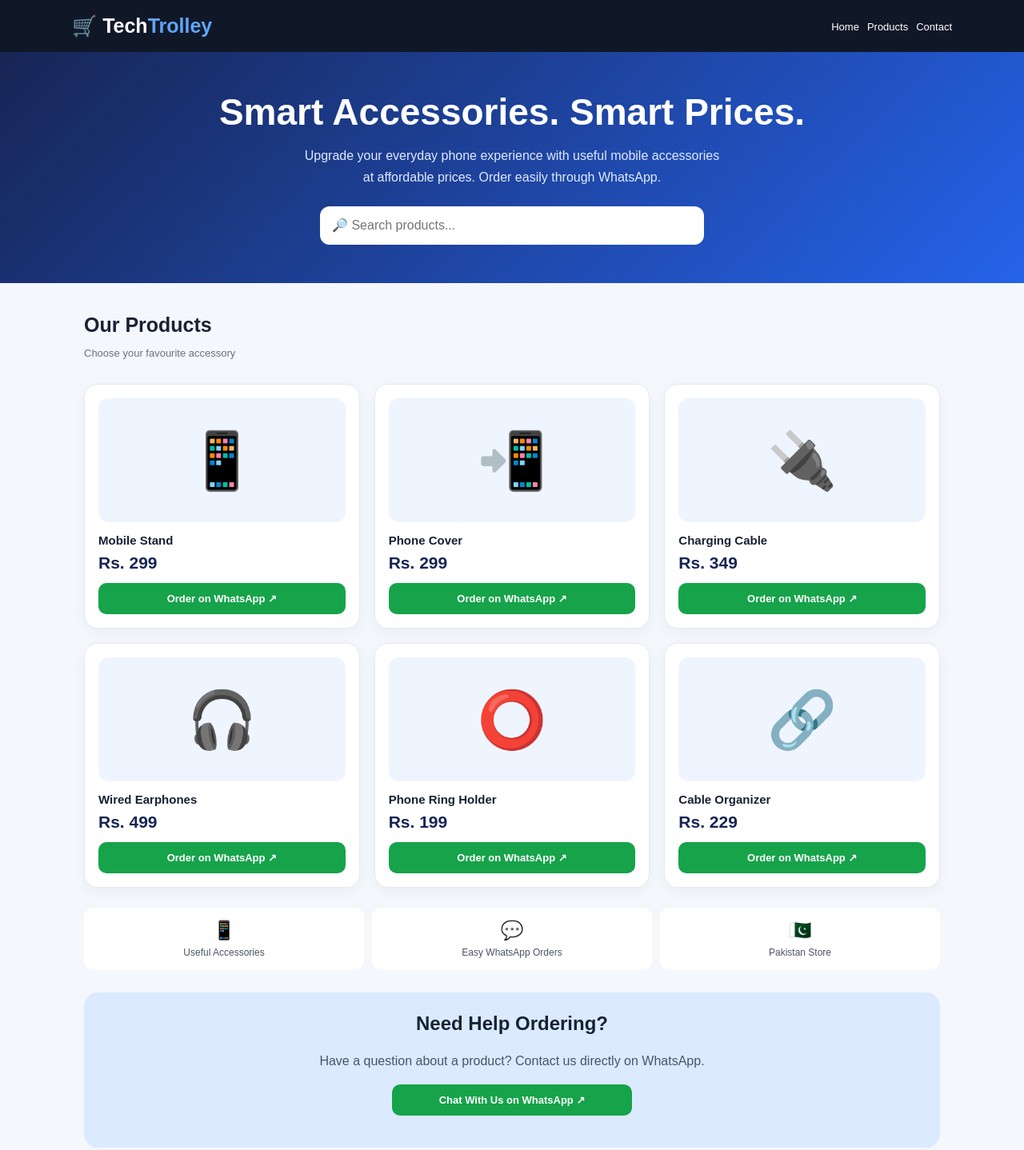
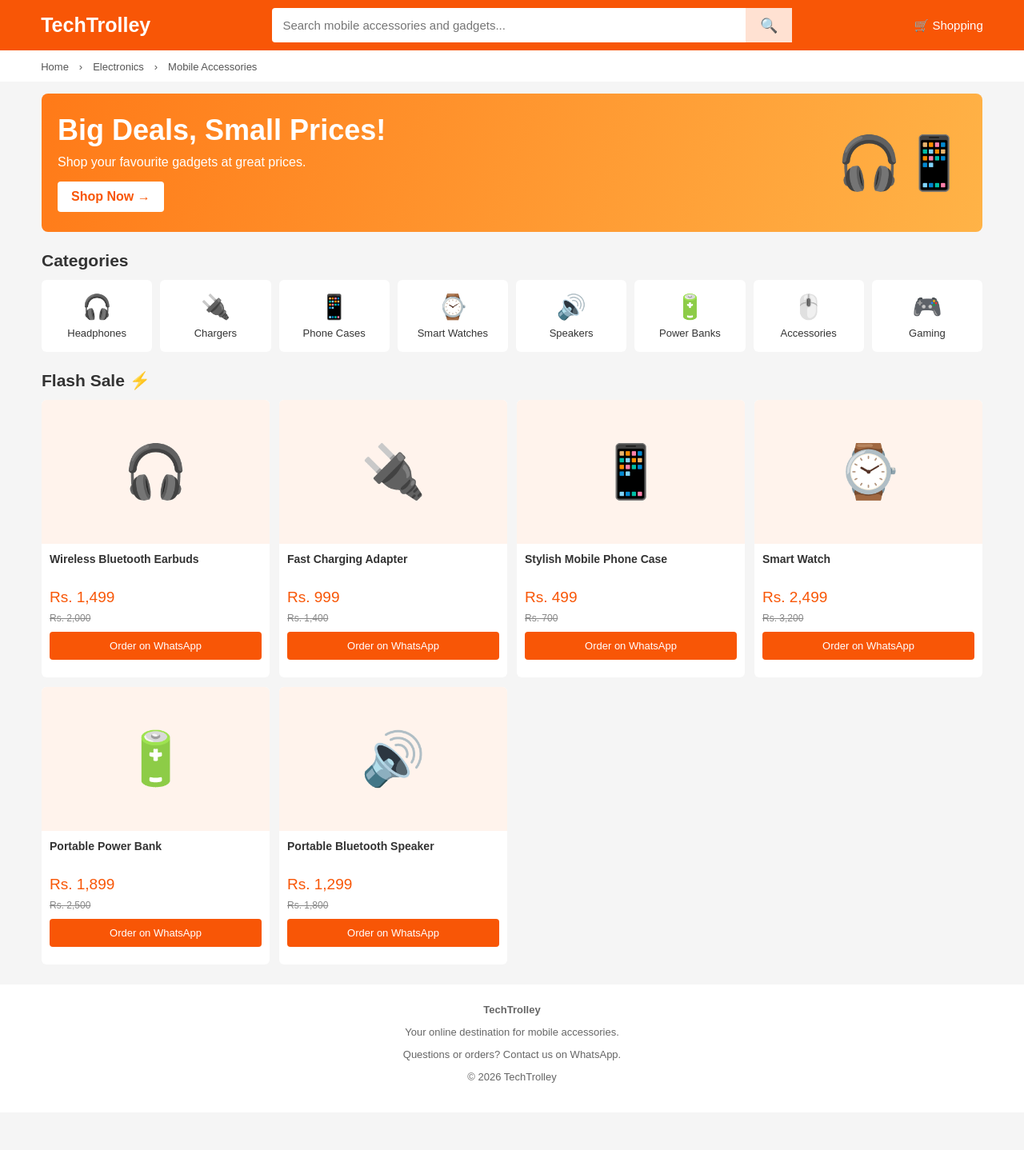
Before and after one commit to mehtabsirohi/JDSANDSONS, a plain HTML site: page index.html in a window 1280 px wide. Shown: the top 1438 px of the page at 80% size. After the commit the page ends 1391 px from the top, so only its background shows below. Drawn offline with Linux system fonts and the light colour scheme.

Commit message:
Update index.html

```diff
--- a/index.html
+++ b/index.html
@@ -4,125 +4,157 @@
 <head>
 <meta charset="UTF-8">
 <meta name="viewport" content="width=device-width, initial-scale=1.0">
-<meta name="theme-color" content="#101828">
-<title>TechTrolley | Smart Accessories</title>
+<title>TechTrolley | Online Shopping</title>
 <style>
 *{box-sizing:border-box}
-:root{--dark:#101828;--blue:#2563eb;--green:#16a34a;--bg:#f4f7fb}
-body{margin:0;font-family:Arial,sans-serif;background:var(--bg);color:#182235}
-header{background:var(--dark);color:white;padding:18px 16px}
-.nav{max-width:1100px;margin:auto;display:flex;align-items:center;justify-content:space-between;gap:10px}
-.logo{font-size:25px;font-weight:800}
-.logo span{color:#60a5fa}
-.nav a{color:white;text-decoration:none;font-size:13px;margin-left:10px}
-.hero{background:linear-gradient(135deg,#172554,#2563eb);color:white;padding:48px 18px;text-align:center}
-.hero h1{font-size:clamp(29px,6vw,46px);margin:0 0 14px}
-.hero p{max-width:520px;margin:auto;line-height:1.7;color:#e1eaff}
-.search{width:100%;max-width:480px;padding:15px;margin-top:23px;border:0;border-radius:12px;font-size:16px}
-.wrap{max-width:1100px;margin:auto;padding:28px 15px}
-.heading{display:flex;justify-content:space-between;align-items:center;margin-bottom:18px}
-.heading h2{margin:0;font-size:25px}
-.heading p{font-size:13px;color:#6b7280}
-.grid{display:grid;grid-template-columns:repeat(2,minmax(0,1fr));gap:13px}
-.card{background:white;border:1px solid #e5eaf2;border-radius:17px;padding:13px;box-shadow:0 5px 18px #1725540c;min-width:0}
-.picture{height:120px;display:flex;align-items:center;justify-content:center;background:#eff5ff;border-radius:13px;font-size:57px}
-.card h3{font-size:15px;margin:14px 0 8px}
-.price{font-size:21px;font-weight:800;margin:0 0 13px;color:#172554}
-.order{display:block;text-align:center;background:var(--green);color:white;padding:12px 5px;border-radius:10px;text-decoration:none;font-weight:700;font-size:13px}
-.order:hover{background:#15803d}
-.info{display:grid;grid-template-columns:repeat(3,1fr);gap:10px;margin-top:25px}
-.info div{background:white;border-radius:12px;padding:15px 5px;text-align:center;font-size:12px;color:#4b5563}
-.info b{display:block;font-size:23px;margin-bottom:7px}
-.contact{margin-top:28px;background:#dbeafe;padding:25px 15px;text-align:center;border-radius:17px}
-.contact h2{margin-top:0}
-.contact p{color:#475569;line-height:1.6}
-.contact .order{max-width:300px;margin:15px auto}
-footer{background:var(--dark);color:#cbd5e1;text-align:center;padding:25px 15px;font-size:13px;line-height:1.8}
-footer strong{color:white}
-.hidden{display:none}
-@media(min-width:650px){.grid{grid-template-columns:repeat(3,minmax(0,1fr));gap:18px}.card{padding:17px}.picture{height:155px;font-size:70px}.wrap{padding-top:38px}}
+body{margin:0;font-family:Arial,sans-serif;background:#f5f5f5;color:#333}
+.top{background:#f85606;color:white;padding:10px 4%;display:flex;align-items:center;justify-content:space-between;gap:12px;flex-wrap:wrap}
+.logo{font-size:25px;font-weight:bold}
+.search{display:flex;flex:1;max-width:650px}
+.search input{width:100%;padding:13px;border:0;border-radius:4px 0 0 4px;font-size:15px}
+.search button{border:0;background:#ffe1d2;padding:0 18px;color:#f85606;font-size:18px}
+.cart{font-size:15px}
+.subnav{background:#fff;padding:10px 4%;font-size:13px;color:#555}
+.container{max-width:1200px;margin:15px auto;padding:0 12px}
+.banner{background:linear-gradient(110deg,#ff7a18,#ffb347);color:white;border-radius:8px;padding:25px 20px;display:flex;justify-content:space-between;align-items:center;gap:12px}
+.banner h1{margin:0 0 10px;font-size:27px}
+.banner p{margin:0 0 15px}
+.banner a{display:inline-block;background:white;color:#f85606;padding:10px 17px;border-radius:4px;text-decoration:none;font-weight:bold}
+.banner .emoji{font-size:65px}
+.section-title{font-size:21px;font-weight:bold;margin:24px 0 12px}
+.categories{display:grid;grid-template-columns:repeat(4,1fr);gap:10px}
+.category{background:white;padding:16px 5px;text-align:center;border-radius:6px;font-size:13px}
+.category span{display:block;font-size:30px;margin-bottom:8px}
+.products{display:grid;grid-template-columns:repeat(2,minmax(0,1fr));gap:12px}
+.product{background:white;border-radius:6px;overflow:hidden;padding-bottom:12px}
+.pic{height:135px;display:flex;align-items:center;justify-content:center;background:#fff3ec;font-size:65px}
+.info{padding:10px}
+.info h3{font-size:14px;line-height:1.4;height:38px;margin:0 0 8px}
+.price{color:#f85606;font-size:19px;margin:8px 0}
+.old{font-size:12px;color:#888;text-decoration:line-through}
+.order{display:block;text-align:center;background:#f85606;color:white;text-decoration:none;padding:10px 5px;border-radius:4px;font-size:13px;margin-top:10px}
+footer{text-align:center;background:#fff;padding:24px 12px;margin-top:25px;font-size:13px;color:#666}
+@media(min-width:700px){.products{grid-template-columns:repeat(4,minmax(0,1fr))}.categories{grid-template-columns:repeat(8,1fr)}.pic{height:180px}.banner h1{font-size:36px}}
 </style>
 </head>
 <body>
-<header>
- <div class="nav">
-  <div class="logo">🛒 Tech<span>Trolley</span></div>
-  <nav><a href="#home">Home</a><a href="#products">Products</a><a href="#contact">Contact</a></nav>
- </div>
+
+<header class="top">
+  <div class="logo">TechTrolley</div>
+  <form class="search" onsubmit="return searchProducts()">
+    <input id="searchBox" type="search" placeholder="Search mobile accessories and gadgets...">
+    <button type="submit">🔍</button>
+  </form>
+  <div class="cart">🛒 Shopping</div>
 </header>
 
-<section class="hero" id="home">
- <h1>Smart Accessories. Smart Prices.</h1>
- <p>Upgrade your everyday phone experience with useful mobile accessories at affordable prices. Order easily through WhatsApp.</p>
- <input class="search" id="search" type="search" placeholder="🔎 Search products..." aria-label="Search products">
-</section>
+<div class="subnav">Home　›　Electronics　›　Mobile Accessories</div>
 
-<main class="wrap">
- <div class="heading" id="products">
-  <div><h2>Our Products</h2><p>Choose your favourite accessory</p></div>
- </div>
+<main class="container">
+  <section class="banner">
+    <div>
+      <h1>Big Deals, Small Prices!</h1>
+      <p>Shop your favourite gadgets at great prices.</p>
+      <a href="#products">Shop Now →</a>
+    </div>
+    <div class="emoji">🎧📱</div>
+  </section>
 
- <section class="grid" id="grid">
-  <article class="card" data-name="mobile stand">
-   <div class="picture">📱</div><h3>Mobile Stand</h3>
-   <p class="price">Rs. 299</p>
-   <a class="order" href="https://wa.me/923056828873?text=Assalam%20o%20Alaikum%2C%20I%20want%20to%20order%20Mobile%20Stand%20for%20Rs.%20299." target="_blank" rel="noopener">Order on WhatsApp ↗</a>
-  </article>
-  <article class="card" data-name="phone cover">
-   <div class="picture">📲</div><h3>Phone Cover</h3>
-   <p class="price">Rs. 299</p>
-   <a class="order" href="https://wa.me/923056828873?text=Assalam%20o%20Alaikum%2C%20I%20want%20to%20order%20Phone%20Cover%20for%20Rs.%20299." target="_blank" rel="noopener">Order on WhatsApp ↗</a>
-  </article>
-  <article class="card" data-name="charging cable">
-   <div class="picture">🔌</div><h3>Charging Cable</h3>
-   <p class="price">Rs. 349</p>
-   <a class="order" href="https://wa.me/923056828873?text=Assalam%20o%20Alaikum%2C%20I%20want%20to%20order%20Charging%20Cable%20for%20Rs.%20349." target="_blank" rel="noopener">Order on WhatsApp ↗</a>
-  </article>
-  <article class="card" data-name="wired earphones">
-   <div class="picture">🎧</div><h3>Wired Earphones</h3>
-   <p class="price">Rs. 499</p>
-   <a class="order" href="https://wa.me/923056828873?text=Assalam%20o%20Alaikum%2C%20I%20want%20to%20order%20Wired%20Earphones%20for%20Rs.%20499." target="_blank" rel="noopener">Order on WhatsApp ↗</a>
-  </article>
-  <article class="card" data-name="phone ring holder">
-   <div class="picture">⭕</div><h3>Phone Ring Holder</h3>
-   <p class="price">Rs. 199</p>
-   <a class="order" href="https://wa.me/923056828873?text=Assalam%20o%20Alaikum%2C%20I%20want%20to%20order%20Phone%20Ring%20Holder%20for%20Rs.%20199." target="_blank" rel="noopener">Order on WhatsApp ↗</a>
-  </article>
-  <article class="card" data-name="cable organizer">
-   <div class="picture">🔗</div><h3>Cable Organizer</h3>
-   <p class="price">Rs. 229</p>
-   <a class="order" href="https://wa.me/923056828873?text=Assalam%20o%20Alaikum%2C%20I%20want%20to%20order%20Cable%20Organizer%20for%20Rs.%20229." target="_blank" rel="noopener">Order on WhatsApp ↗</a>
-  </article>
- </section>
+  <div class="section-title">Categories</div>
+  <section class="categories">
+    <div class="category"><span>🎧</span>Headphones</div>
+    <div class="category"><span>🔌</span>Chargers</div>
+    <div class="category"><span>📱</span>Phone Cases</div>
+    <div class="category"><span>⌚</span>Smart Watches</div>
+    <div class="category"><span>🔊</span>Speakers</div>
+    <div class="category"><span>🔋</span>Power Banks</div>
+    <div class="category"><span>🖱️</span>Accessories</div>
+    <div class="category"><span>🎮</span>Gaming</div>
+  </section>
 
- <section class="info">
-  <div><b>📱</b>Useful Accessories</div>
-  <div><b>💬</b>Easy WhatsApp Orders</div>
-  <div><b>🇵🇰</b>Pakistan Store</div>
- </section>
+  <div class="section-title" id="products">Flash Sale ⚡</div>
+  <section class="products" id="productList">
 
- <section class="contact" id="contact">
-  <h2>Need Help Ordering?</h2>
-  <p>Have a question about a product? Contact us directly on WhatsApp.</p>
-  <a class="order" href="https://wa.me/923056828873?text=Assalam%20o%20Alaikum%2C%20I%20have%20a%20question%20about%20your%20products." target="_blank" rel="noopener">Chat With Us on WhatsApp ↗</a>
- </section>
+    <article class="product" data-name="wireless earbuds headphones">
+      <div class="pic">🎧</div>
+      <div class="info">
+        <h3>Wireless Bluetooth Earbuds</h3>
+        <div class="price">Rs. 1,499</div>
+        <div class="old">Rs. 2,000</div>
+        <a class="order" href="https://wa.me/923056828873?text=Assalam-o-Alaikum%2C%20I%20want%20to%20order%20Wireless%20Bluetooth%20Earbuds." target="_blank" rel="noopener">Order on WhatsApp</a>
+      </div>
+    </article>
+
+    <article class="product" data-name="charger fast charging adapter">
+      <div class="pic">🔌</div>
+      <div class="info">
+        <h3>Fast Charging Adapter</h3>
+        <div class="price">Rs. 999</div>
+        <div class="old">Rs. 1,400</div>
+        <a class="order" href="https://wa.me/923056828873?text=Assalam-o-Alaikum%2C%20I%20want%20to%20order%20Fast%20Charging%20Adapter." target="_blank" rel="noopener">Order on WhatsApp</a>
+      </div>
+    </article>
+
+    <article class="product" data-name="phone case mobile cover">
+      <div class="pic">📱</div>
+      <div class="info">
+        <h3>Stylish Mobile Phone Case</h3>
+        <div class="price">Rs. 499</div>
+        <div class="old">Rs. 700</div>
+        <a class="order" href="https://wa.me/923056828873?text=Assalam-o-Alaikum%2C%20I%20want%20to%20order%20Mobile%20Phone%20Case." target="_blank" rel="noopener">Order on WhatsApp</a>
+      </div>
+    </article>
+
+    <article class="product" data-name="smart watch wearable">
+      <div class="pic">⌚</div>
+      <div class="info">
+        <h3>Smart Watch</h3>
+        <div class="price">Rs. 2,499</div>
+        <div class="old">Rs. 3,200</div>
+        <a class="order" href="https://wa.me/923056828873?text=Assalam-o-Alaikum%2C%20I%20want%20to%20order%20Smart%20Watch." target="_blank" rel="noopener">Order on WhatsApp</a>
+      </div>
+    </article>
+
+    <article class="product" data-name="power bank battery">
+      <div class="pic">🔋</div>
+      <div class="info">
+        <h3>Portable Power Bank</h3>
+        <div class="price">Rs. 1,899</div>
+        <div class="old">Rs. 2,500</div>
+        <a class="order" href="https://wa.me/923056828873?text=Assalam-o-Alaikum%2C%20I%20want%20to%20order%20Power%20Bank." target="_blank" rel="noopener">Order on WhatsApp</a>
+      </div>
+    </article>
+
+    <article class="product" data-name="bluetooth speaker">
+      <div class="pic">🔊</div>
+      <div class="info">
+        <h3>Portable Bluetooth Speaker</h3>
+        <div class="price">Rs. 1,299</div>
+        <div class="old">Rs. 1,800</div>
+        <a class="order" href="https://wa.me/923056828873?text=Assalam-o-Alaikum%2C%20I%20want%20to%20order%20Bluetooth%20Speaker." target="_blank" rel="noopener">Order on WhatsApp</a>
+      </div>
+    </article>
+
+  </section>
 </main>
 
 <footer>
- <strong>🛒 TechTrolley</strong><br>
- Smart Accessories. Smart Prices.<br>
- © 2026 TechTrolley. All rights reserved.
+  <strong>TechTrolley</strong>
+  <p>Your online destination for mobile accessories.</p>
+  <p>Questions or orders? Contact us on WhatsApp.</p>
+  <p>© 2026 TechTrolley</p>
 </footer>
 
 <script>
-const search = document.getElementById('search');
-const cards = document.querySelectorAll('.card');
-search.addEventListener('input', function(){
- const term = this.value.toLowerCase().trim();
- cards.forEach(card => {
-  card.classList.toggle('hidden', !card.dataset.name.includes(term));
- });
-});
+function searchProducts(){
+  const q=document.getElementById('searchBox').value.toLowerCase().trim();
+  document.querySelectorAll('.product').forEach(function(p){
+    const name=p.innerText.toLowerCase()+' '+(p.dataset.name||'');
+    p.style.display=name.includes(q)?'':'none';
+  });
+  document.getElementById('products').scrollIntoView({behavior:'smooth'});
+  return false;
+}
 </script>
 </body>
 </html>
```
